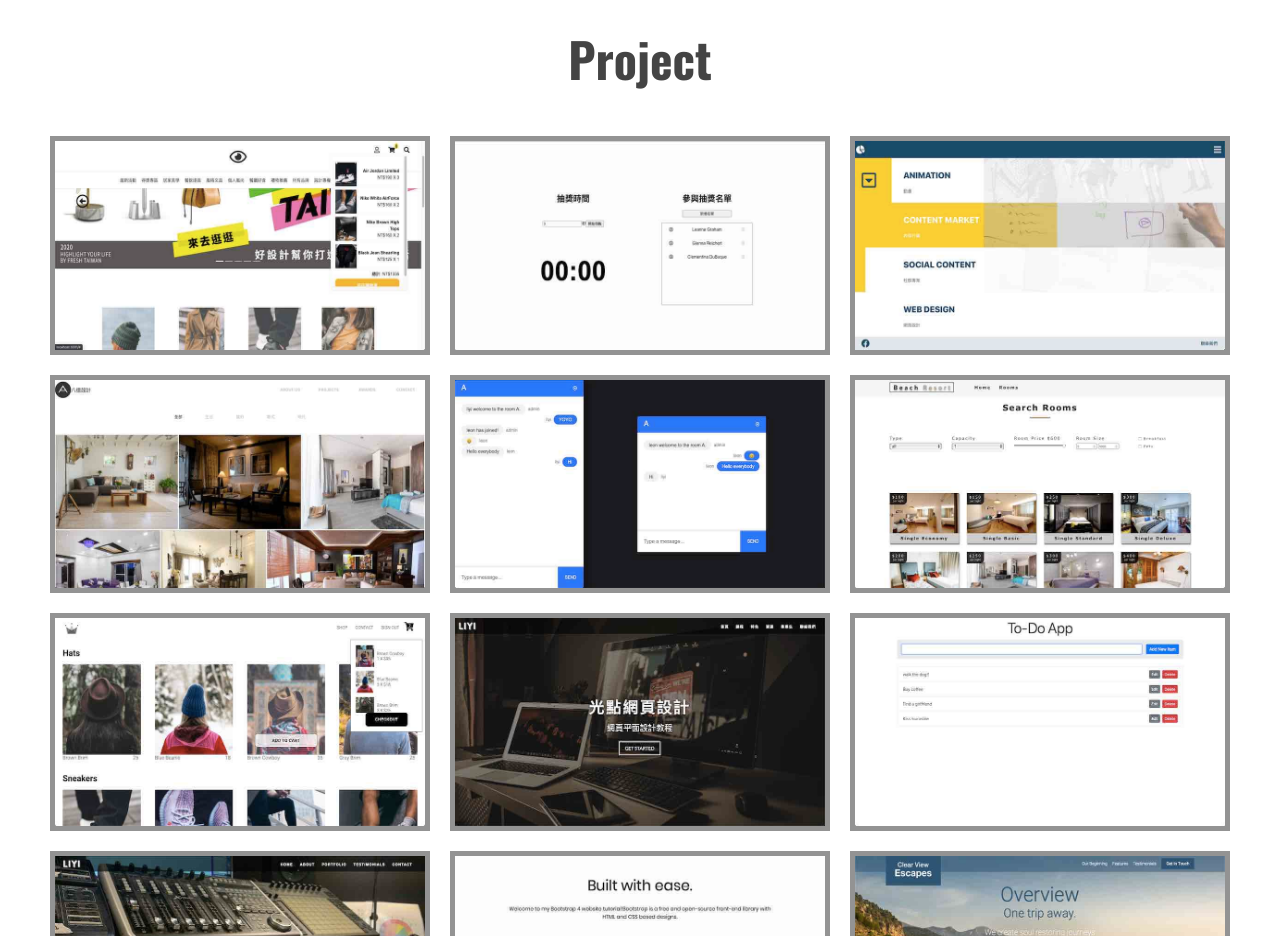
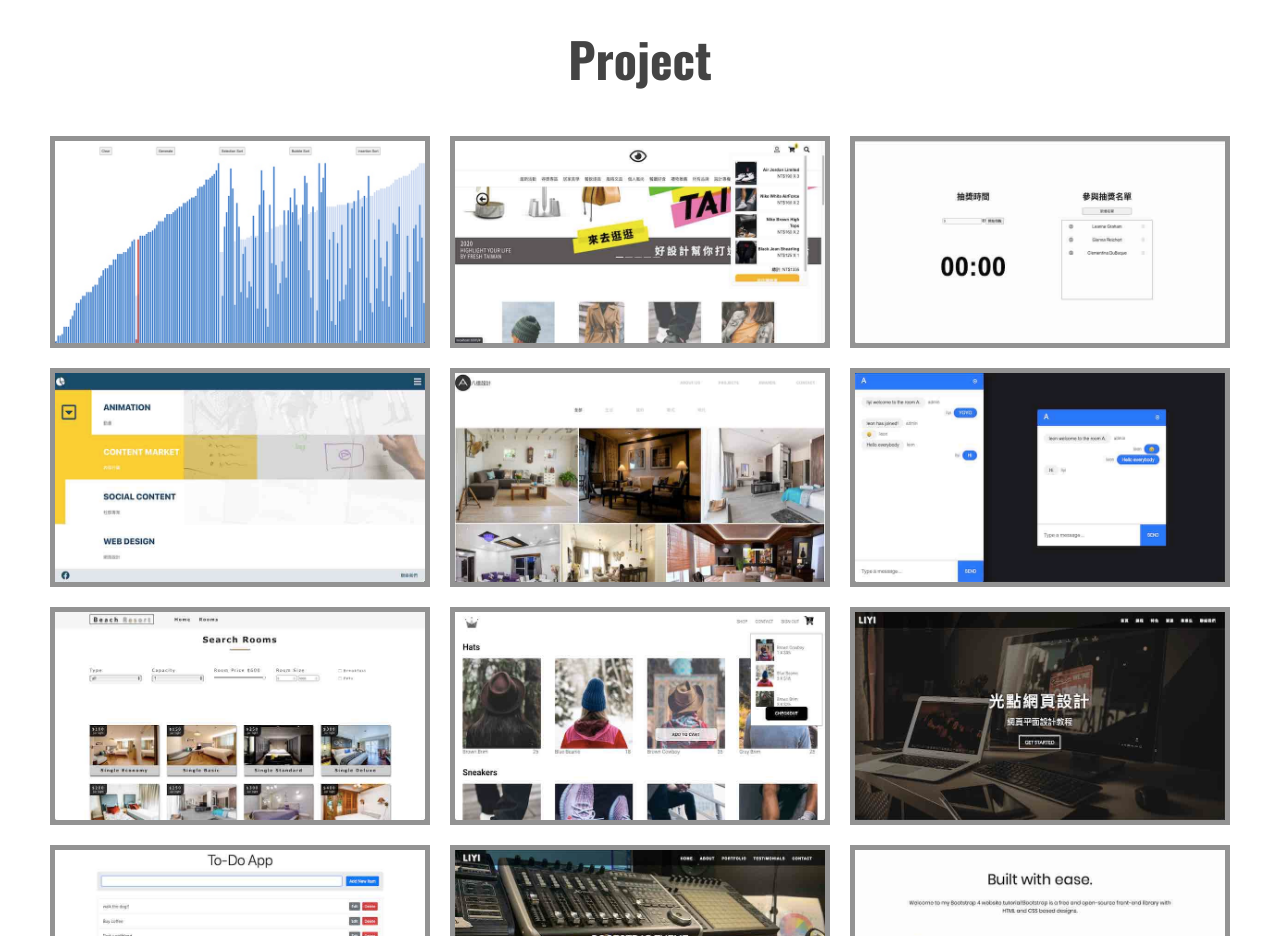
Before and after one commit to liyibass/liyi-portfolio, a React (Create React App) app: page / in a window 1280 px wide. Shown: the part 2500-3436 px from the top of the page. Built offline with nearby package versions, Linux system fonts and the light colour scheme.

Commit message:
add new project:sorting algorithm

```diff
--- a/src/projectsData/projectList.js
+++ b/src/projectsData/projectList.js
@@ -12,8 +12,15 @@ import drawStrawGame from "./projectImages/drawStrawGame.jpg";
 import webCart from "./projectImages/webCart.jpg";
 import SocketIoChatApp from "./projectImages/SocketIoChatApp.jpg";
 import webStore from "./projectImages/webStore.jpg";
+import sortingAlgorithm from "./projectImages/sortingAlgorithm.jpg";
 
 const projectList = [
+  {
+    id: "15",
+    name: "Sorting-Algorithm",
+    image: sortingAlgorithm,
+    webUrl: "https://liyi-sorting-algorithm.web.app/",
+  },
   {
     id: "14",
     name: "Web-Store",
```
Also changed, not shown: src/projectsData/projectImages/sortingAlgorithm.jpg (added).
